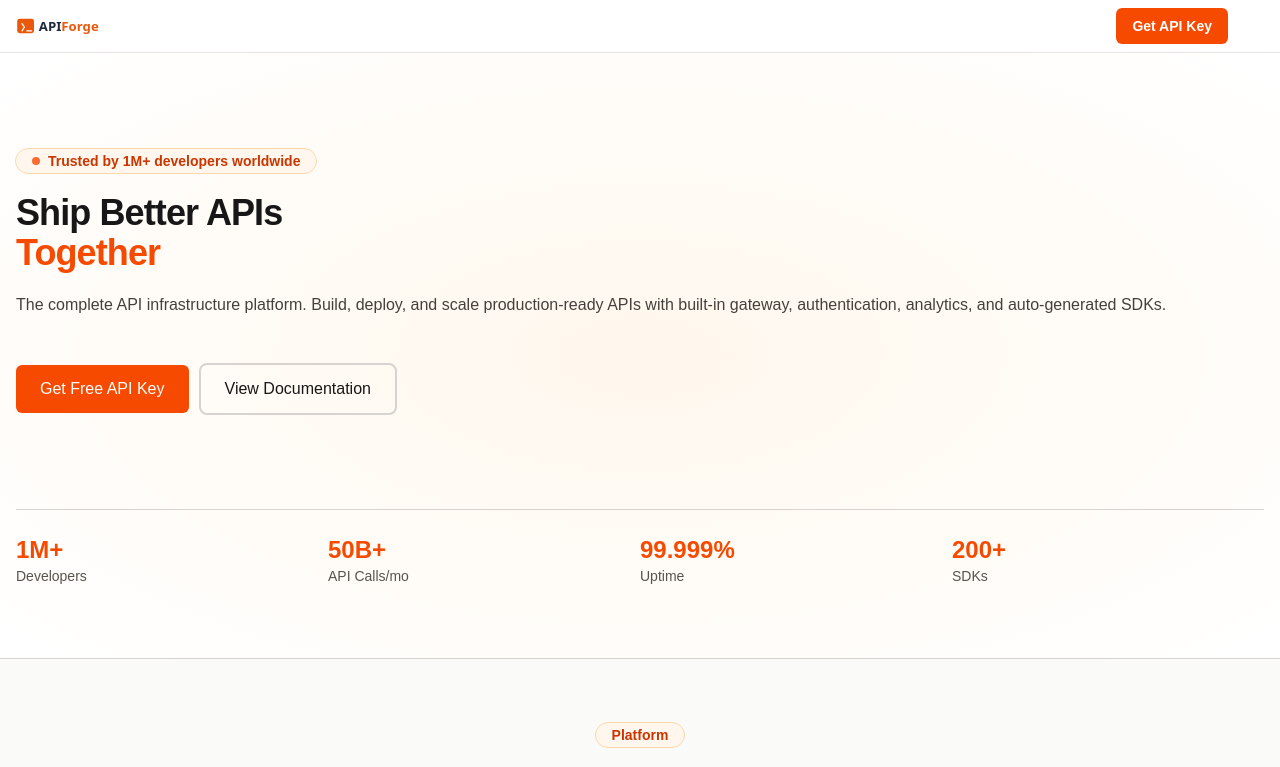
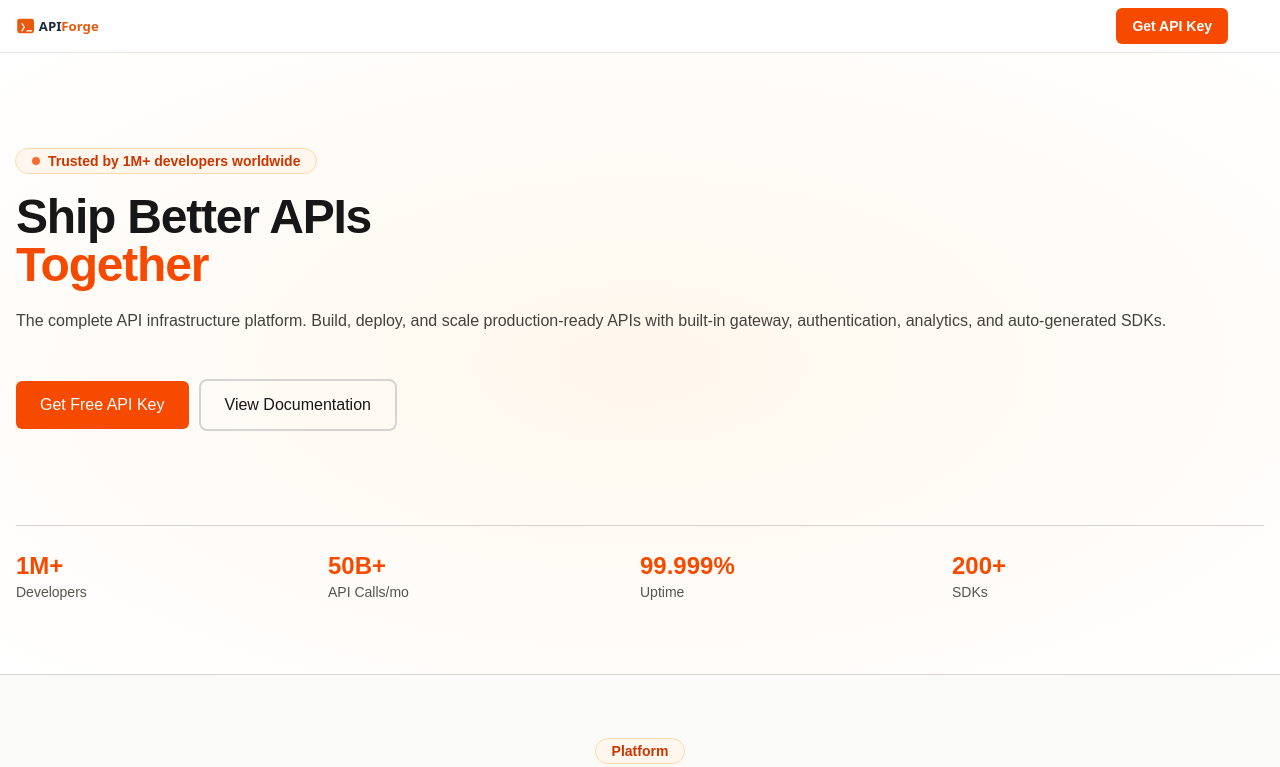
Before and after one commit to seesmof/API-Forge-Clone, a Next.js app in the folder src/: page / in a window 1280 px wide. Shown: the top 767 px of the page. Built offline with nearby package versions, Linux system fonts and the light colour scheme; some icons are missing.

Commit message:
feat: make the hero CTA button go to a section

```diff
--- a/src/components/Hero.tsx
+++ b/src/components/Hero.tsx
@@ -45,7 +45,7 @@ export default function HeroSection() {
         </Badge>
 
         {/* Header */}
-        <h1 className="text-4xl font-bold tracking-tight mt-5">
+        <h1 className="text-4xl sm:text-5xl font-bold tracking-tight mt-5">
           Ship Better APIs <br />
           <span className="text-orange-600">{title}</span>
         </h1>
@@ -56,9 +56,9 @@ export default function HeroSection() {
         </p>
 
         {/* Call to Action Section */}
-        <article className="flex flex-row mt-12 gap-3">
+        <article className="flex flex-col sm:flex-row mt-12 gap-3">
           <button className="bg-orange-600 hover:bg-orange-700 transition-all duration-150 text-white px-6 py-3 rounded-md">
-            <Link href={"#contact"}> Get Free API Key</Link>
+            <Link href="#startSection"> Get Free API Key</Link>
           </button>
           <button className="bg-transparent outline-2 outline-stone-300 rounded-md hover:bg-slate-50 cursor-pointer px-6 py-2">
             <Link href={"#services"}>View Documentation</Link>
--- a/src/components/Start.tsx
+++ b/src/components/Start.tsx
@@ -136,7 +136,7 @@ const QuestionComponent = ({ title, content }: Question) => {
 
 export default function StartSection() {
   return (
-    <div className="bg-white">
+    <div className="bg-white" id="startSection">
       <div className="px-4 pt-16 flex flex-col">
         <Badge className="self-center">Get Started</Badge>
         <article className="text-center">
```
